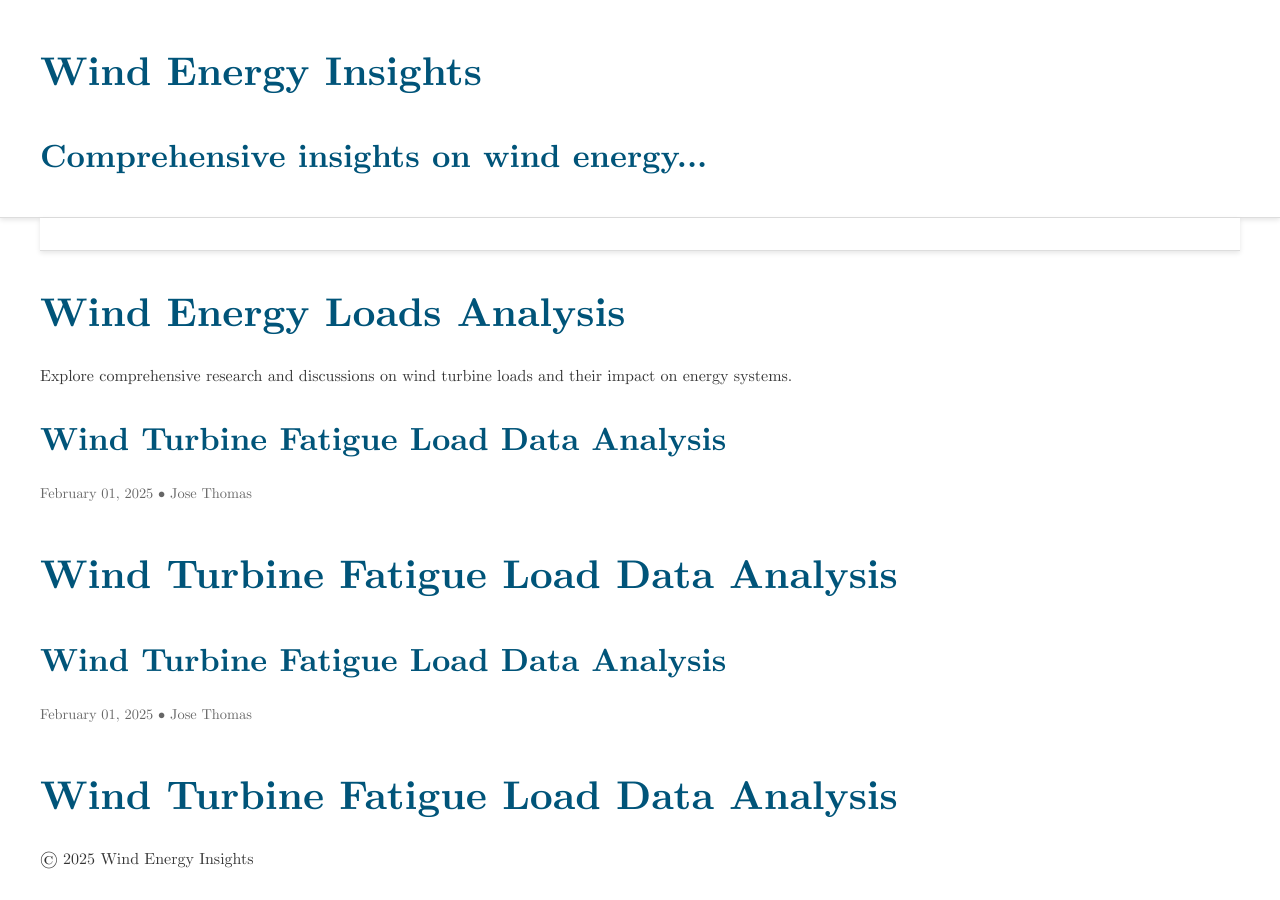
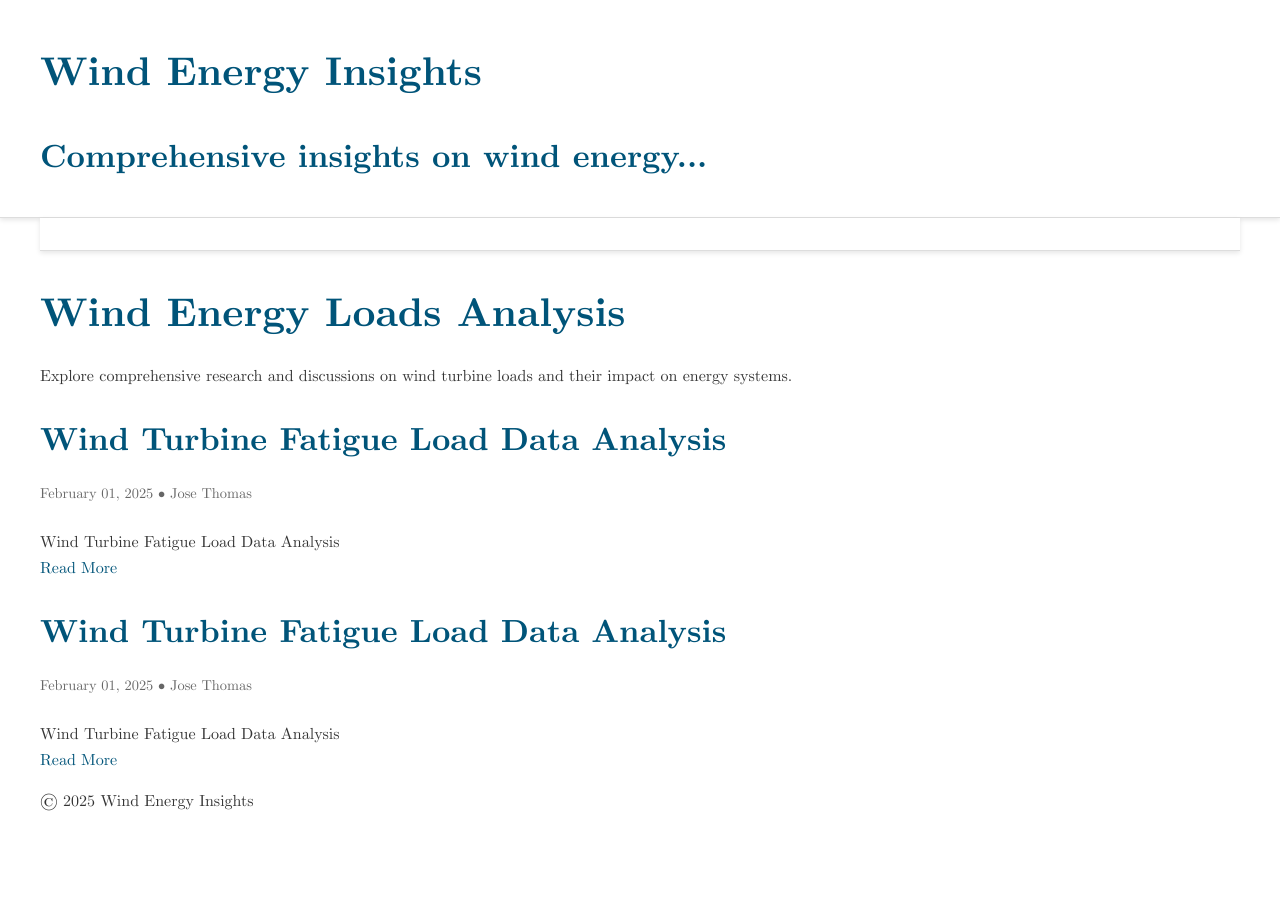
Before and after one commit to elphan45/Wind-Load_Insights, a Jekyll site: the page built from index.md, in a window 1280 px wide. Built offline with Jekyll 4.4.1, drawn with Linux system fonts in a browser that asks for light colours.

Commit message:
Update index.md

```diff
--- a/index.md
+++ b/index.md
@@ -3,6 +3,7 @@ layout: default
 title: "Wind Energy Loads Analysis"
 description: "In-depth analysis of the loads and challenges faced by wind energy systems."
 seo: true
+permalink: /
 ---
 
 <header>
@@ -16,16 +17,18 @@ seo: true
 Explore comprehensive research and discussions on wind turbine loads and their impact on energy systems.
 
 <div class="posts">
-  {% for post in site.posts %}
+  {% assign unique_posts = site.posts | sort: 'date' | reverse | uniq %}
+  {% for post in unique_posts %}
     <article class="post">
       <h2><a href="{{ site.baseurl }}{{ post.url }}">{{ post.title }}</a></h2>
       <div class="post-meta">
         <span class="date">{{ post.date | date: "%B %d, %Y" }}</span>
         {% if post.author %} • <span class="author">{{ post.author }}</span>{% endif %}
       </div>
-      {% if post.excerpt %}
-        <div class="excerpt">{{ post.excerpt }}</div>
-      {% endif %}
+      <div class="excerpt">
+        {{ post.excerpt | strip_html | truncatewords: 50 }}
+      </div>
+      <a href="{{ site.baseurl }}{{ post.url }}" class="read-more">Read More</a>
     </article>
   {% endfor %}
 </div>
```
